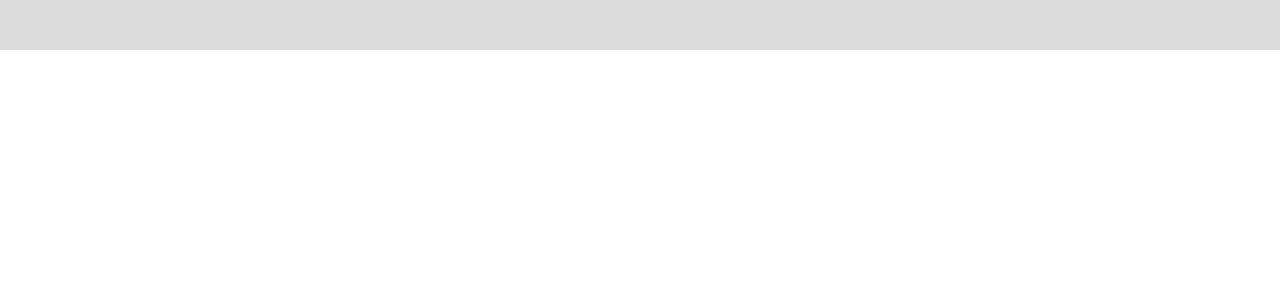
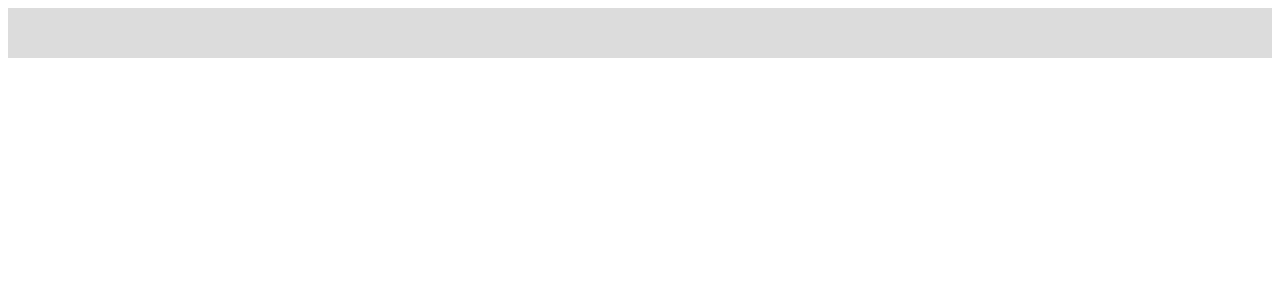
Before and after one commit to Mspeaker72/turbo-repo-starter-mono, a Next.js app in the folder apps/web/: page / in a window 1280 px wide. Shown: the top 300 px of the page. Built offline with nearby package versions, Linux system fonts and the light colour scheme.

Commit message:
cleaning up bloat

```diff
--- a/apps/web/app/globals.css
+++ b/apps/web/app/globals.css
@@ -1,16 +1,3 @@
-:root {
-  --background: #ffffff;
-  --foreground: #171717;
-}
-
-@media (prefers-color-scheme: dark) {
-  :root {
-    --background: #0a0a0a;
-    --foreground: #ededed;
-  }
-}
-
-html,
 body {
   max-width: '100%';
 }
@@ -19,31 +6,3 @@ body {
   color: var(--foreground);
   background: var(--background);
 }
-
-* {
-  box-sizing: border-box;
-  padding: 0;
-  margin: 0;
-}
-
-a {
-  color: inherit;
-  text-decoration: none;
-}
-
-.imgDark {
-  display: none;
-}
-
-@media (prefers-color-scheme: dark) {
-  html {
-    color-scheme: dark;
-  }
-
-  .imgLight {
-    display: none;
-  }
-  .imgDark {
-    display: unset;
-  }
-}
--- a/apps/web/app/page.tsx
+++ b/apps/web/app/page.tsx
@@ -1,24 +1,5 @@
 "use client"
-import Image, { type ImageProps } from "next/image";
-import { Button } from "@repo/ui/button";
 import { Header } from '@repo/ui/header';
-import styles from "./page.module.css";
-
-type Props = Omit<ImageProps, "src"> & {
-  srcLight: string;
-  srcDark: string;
-};
-
-const ThemeImage = (props: Props) => {
-  const { srcLight, srcDark, ...rest } = props;
-
-  return (
-    <>
-      <Image {...rest} src={srcLight} className="imgLight" />
-      <Image {...rest} src={srcDark} className="imgDark" />
-    </>
-  );
-};
 
 export default function Home() {
   return (
```
